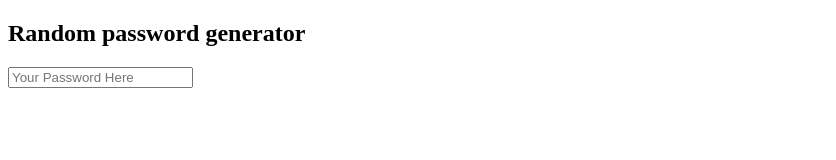
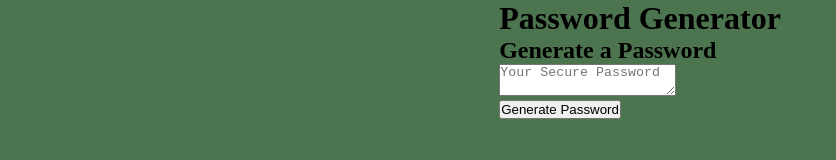
Before and after one commit to lexosaur/My-random-password-generator, a plain HTML site: page index.html in a window 1280 px wide. Shown: the whole page, without its empty margins (0-836 px from the left). Drawn offline with Linux system fonts and the light colour scheme; files that its build step writes are made by us from their sources.

Commit message:
correct assignment files

```diff
--- a/index.html
+++ b/index.html
@@ -1,18 +1,34 @@
 <!DOCTYPE html>
 <html lang="en">
-<head>
-    <meta charset="UTF-8">
-    <meta http-equiv="X-UA-Compatible" content="IE=edge">
-    <meta name="viewport" content="width=device-width, initial-scale=1.0">
-    <title>Random password generator</title>
-    <!--css style file-->
-    <link rel="stylesheet" href=".//assets/style.css">
-</head>
-<body>
-    <div class="box">
-        <h2>Random password generator</h2>
-        <input type="text" placeholder="Your Password Here" id="passwordspace">
+  <head>
+    <meta charset="UTF-8" />
+    <meta name="viewport" content="width=device-width, initial-scale=1.0" />
+    <meta http-equiv="X-UA-Compatible" content="ie=edge" />
+    <title>Password Generator</title>
+    <link rel="stylesheet" href="style.css" />
+  </head>
+  <body>
+    <div class="wrapper">
+      <header>
+        <h1>Password Generator</h1>
+      </header>
+      <div class="card">
+        <div class="card-header">
+          <h2>Generate a Password</h2>
+        </div>
+        <div class="card-body">
+          <textarea
+            readonly
+            id="password"
+            placeholder="Your Secure Password"
+            aria-label="Generated Password"
+          ></textarea>
+        </div>
+        <div class="card-footer">
+          <button id="generate" class="btn">Generate Password</button>
+        </div>
+      </div>
     </div>
-
-</body>
+    <script src="script.js"></script>
+  </body>
 </html>
```
